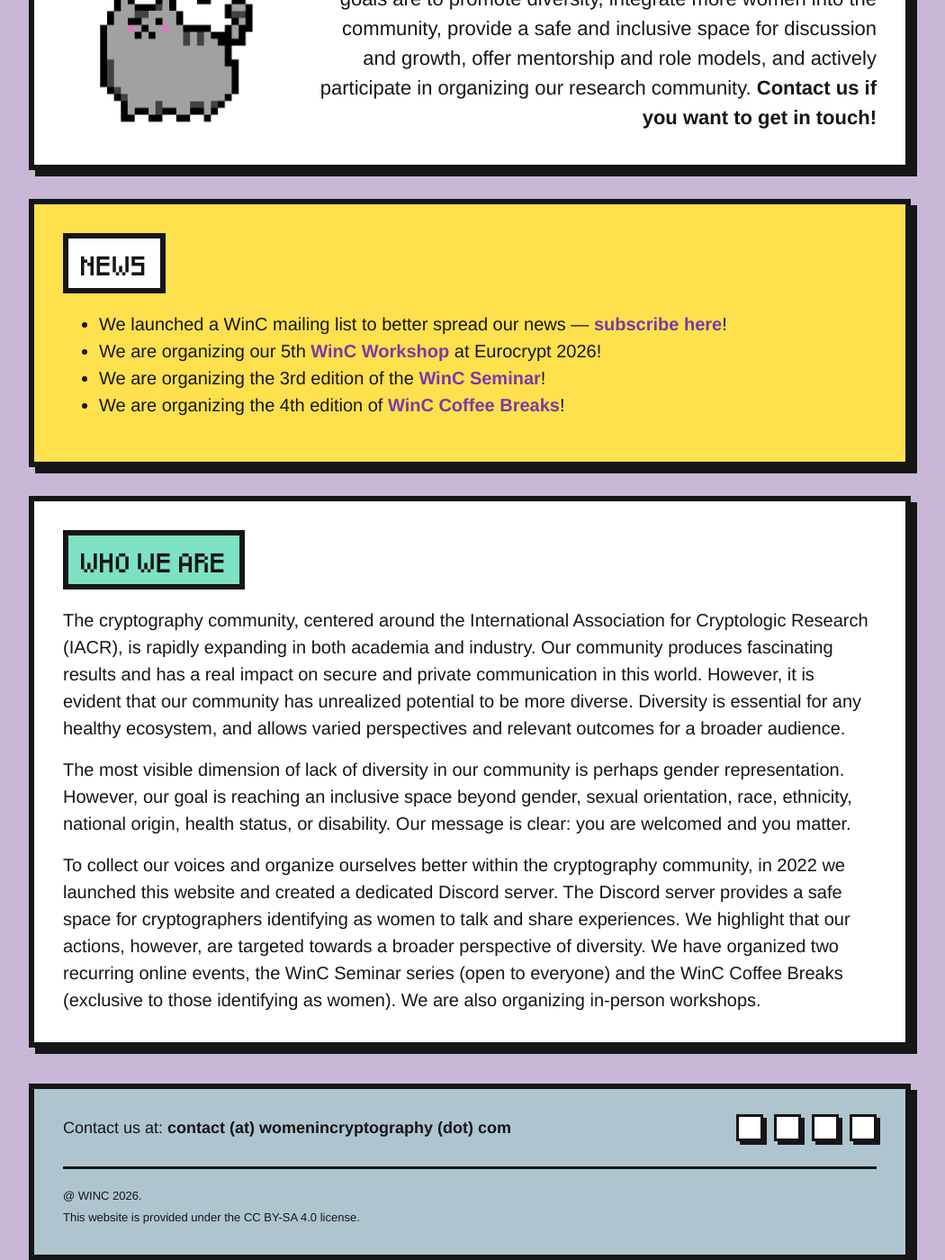
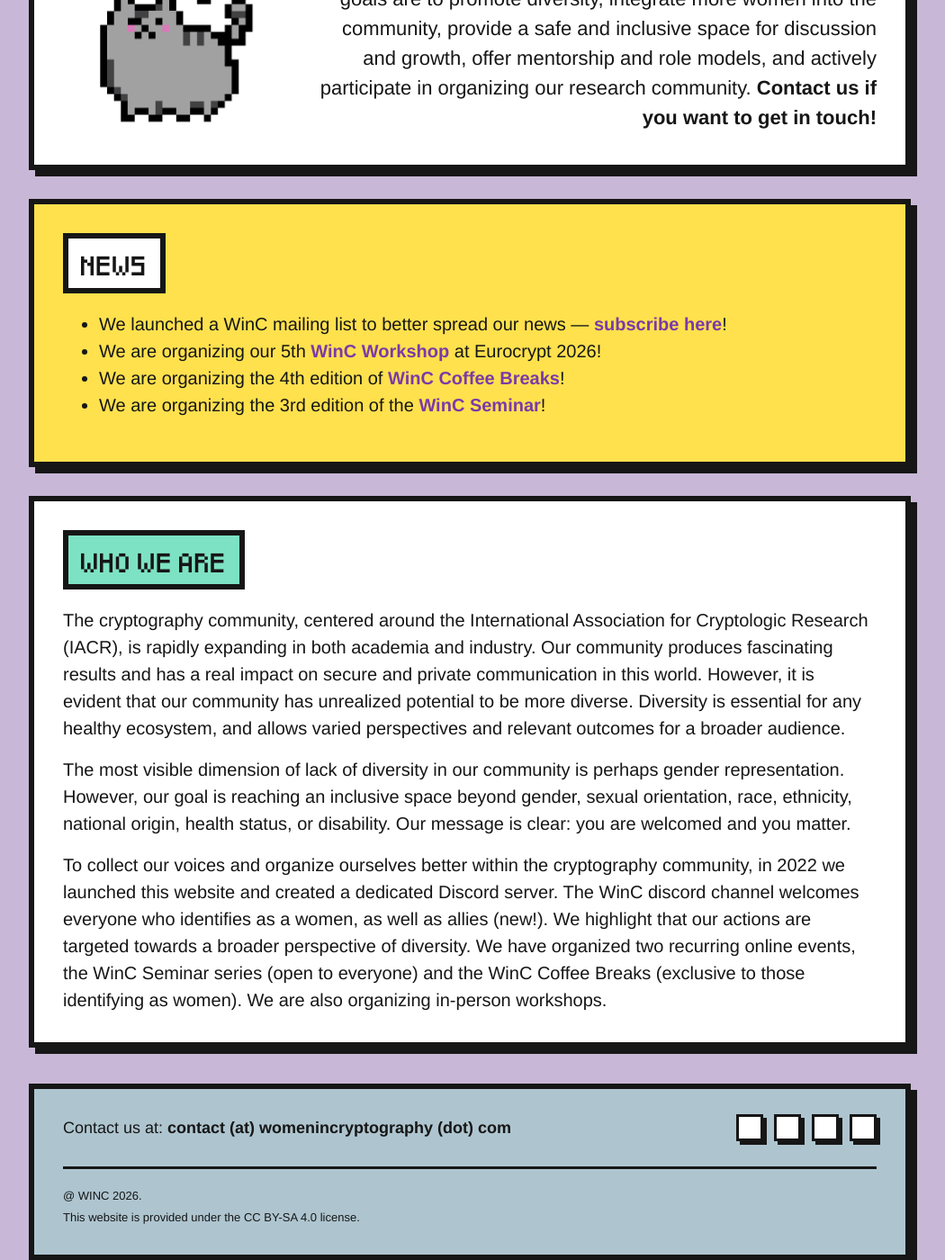
Before and after one commit to women-in-cryptography/women-in-cryptography-website, a Jekyll site: the page built from index.html, in a window 1280 px wide and 1400 px high, scrolled down 568 px. Shown: the whole window at 90% size, without its empty margins (118-1168 px from the left). Built offline with Jekyll 4.4.1, drawn with Linux system fonts in a browser that asks for light colours; a style sheet for code colours, icons or effects is not loaded.

Commit message:
added ec group photo

```diff
--- a/index.html
+++ b/index.html
@@ -27,10 +27,10 @@
       <a href="https://listes.services.cnrs.fr/wws/subscribe/womenincryptography">subscribe here</a>!</li>
     <li>We are organizing our 5th
       <a href="https://wainc-ec2026.sciencesconf.org/">WinC Workshop</a> at Eurocrypt 2026!</li>
+    <li>We are organizing the 4th edition of
+      <a href="https://www.womenincryptography.com/coffee-breaks">WinC Coffee Breaks</a>!</li>
     <li>We are organizing the 3rd edition of the
       <a href="https://www.womenincryptography.com/seminar">WinC Seminar</a>!</li>
-    <li>We are organizing the 4th edition of
-      <a href="https://www.womenincryptography.com/coffee-breaks">WinC Coffee Breaks</a>!</li>
   </ul>
 </div>
 
@@ -50,9 +50,8 @@
   </p>
   <p>
     To collect our voices and organize ourselves better within the cryptography community, in 2022 we launched
-    this website and created a dedicated Discord server. The Discord server provides a safe space for
-    cryptographers identifying as women to talk and share experiences. We highlight that our actions, however,
-    are targeted towards a broader perspective of diversity. We have organized two recurring online events, the
+    this website and created a dedicated Discord server. The WinC discord channel welcomes everyone who identifies as a women, as well as allies (new!).
+    We highlight that our actions are targeted towards a broader perspective of diversity. We have organized two recurring online events, the
     WinC Seminar series (open to everyone) and the WinC Coffee Breaks (exclusive to those identifying as women).
     We are also organizing in-person workshops.
   </p>
--- a/workshop.html
+++ b/workshop.html
@@ -29,6 +29,9 @@
   <h4>Event Description</h4>
   <p>
    More information can be found on the dedicated website <a href="https://wainc-ec2026.sciencesconf.org/">[here]</a>.
+
+   <p><img src="/assets/EC26_WinC_Group.png" alt="Group photo EC26 Rome" style="max-width:100%; height:auto;" /></p>
+	Photo taken and edited by David Haas
   </p>
 
   <p><i>Organization Team:</i></p>
```
Also changed, not shown: 1 other file.
